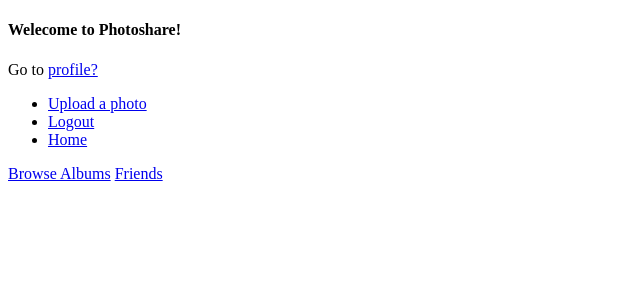
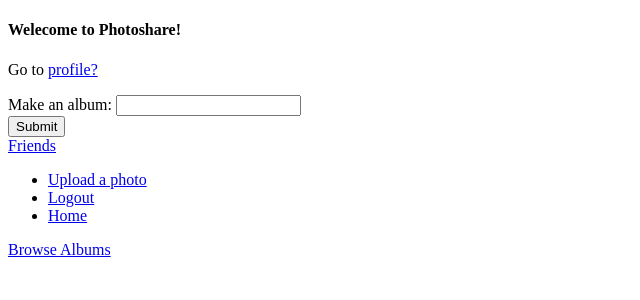
Before and after one commit to kevkim12/photo-sharing-application, a Flask app: page / in a window 1280 px wide. Shown: the top 300 px of the page, without its empty margins (0-640 px from the left). Run offline with Flask 2, Linux system fonts and the light colour scheme; data that the repository does not hold is empty.

Commit message:
Implement adding albums

```diff
--- a/templates/hello.html
+++ b/templates/hello.html
@@ -23,6 +23,12 @@
   <p>You should <a href='/login'>login!</a></p>
 {% else %}
   <p> Go to <a href='/profile'>profile?</a></p>
+  <form action="{{ url_for('add_album') }}" method="post">
+    <label for="addAlbum">Make an album:</label>
+    <input type="text" name="addAlbum" required/><br />
+    <input type="submit" />
+  </form>
+  <a href='/friends'>Friends</a>
 {% endif %}
 
 <ul>
@@ -32,4 +38,3 @@
 </ul>
 
 <a href='/albums'>Browse Albums</a>
-<a href='/friends'>Friends</a>
```
